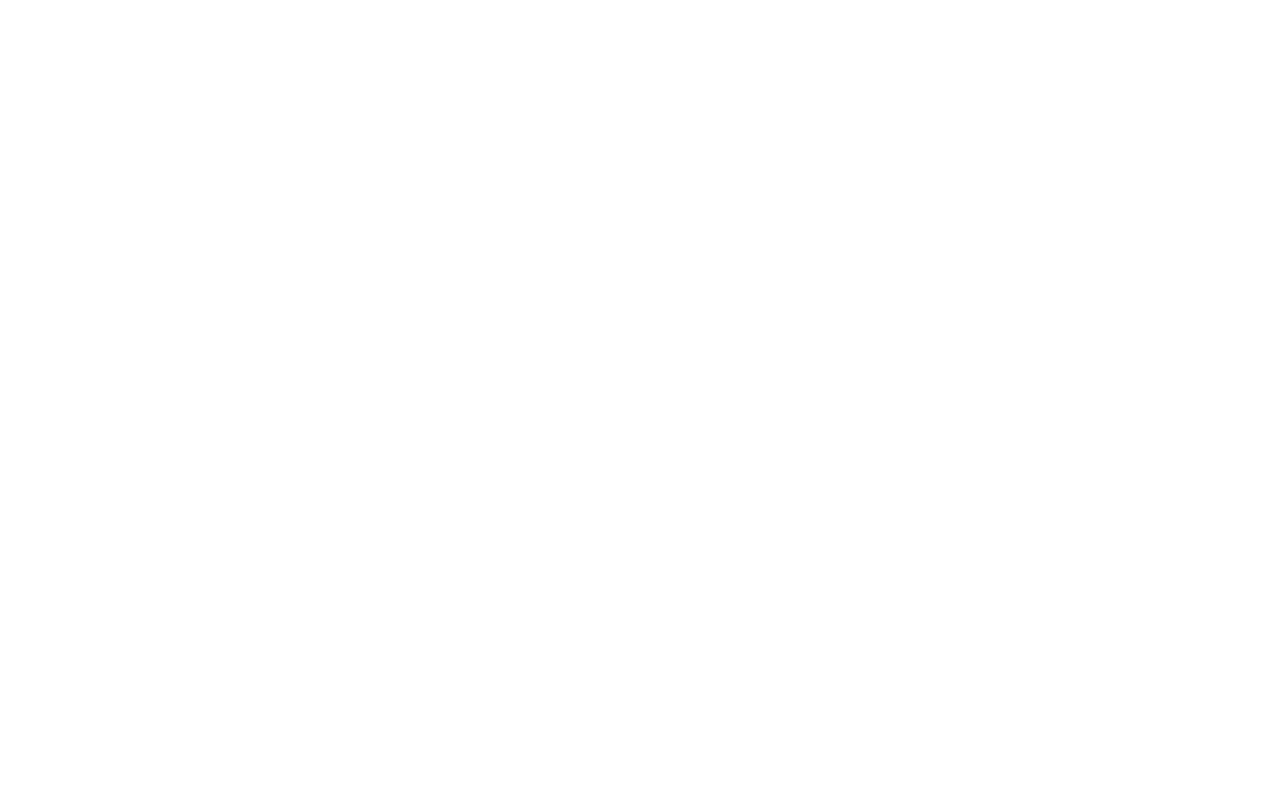
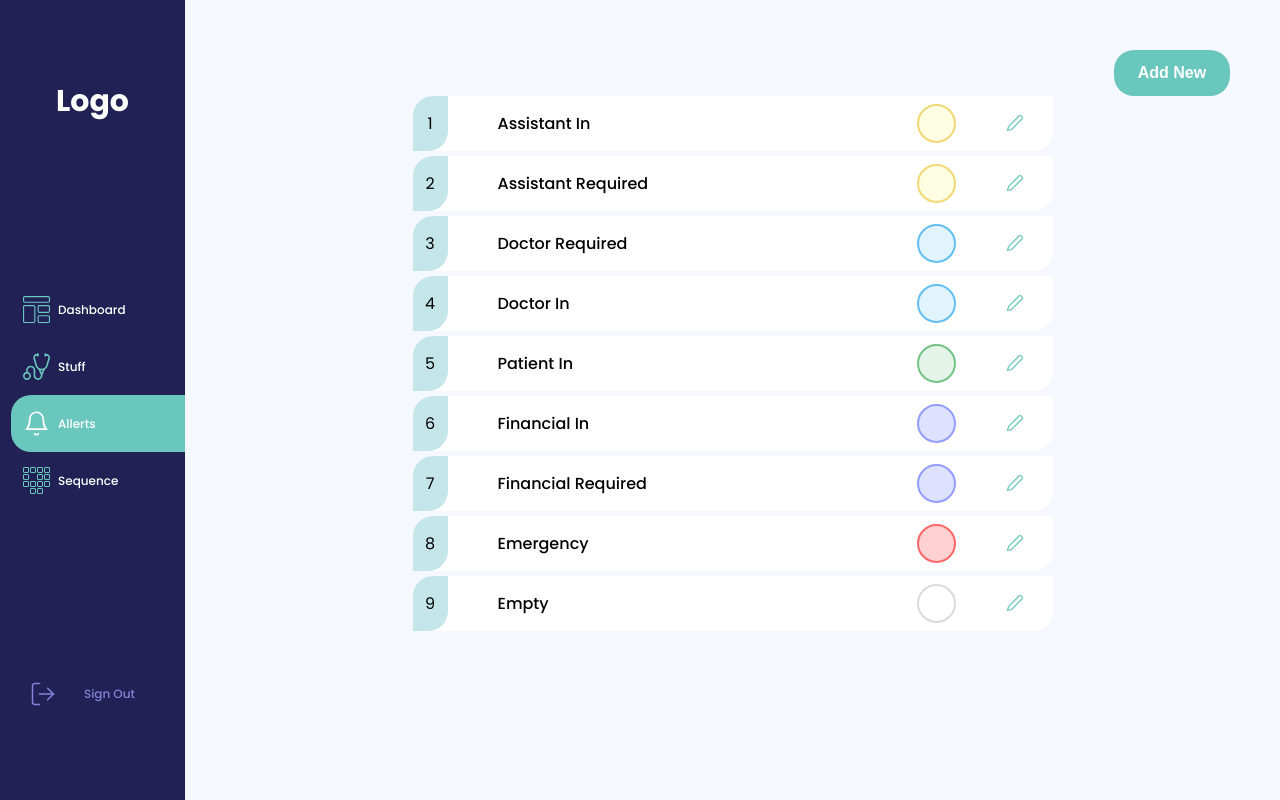
Before and after one commit to ozymok1604/smart-track, a React (Create React App) app: page /smart/allerts in a window 1280 px wide. Before the commit this address had no page. Built offline with nearby package versions, Linux system fonts and the light colour scheme.

Commit message:
bugs fix

```diff
--- a/package.json
+++ b/package.json
@@ -1,4 +1,5 @@
 {
+  "homepage": "http://my-smart-track-app.s3-website.eu-north-1.amazonaws.com/",
   "name": "smart-track",
   "version": "0.1.0",
   "private": true,
--- a/src/App.tsx
+++ b/src/App.tsx
@@ -12,10 +12,14 @@
     <Provider store={store}>
       <BrowserRouter>
         <Routes>
-          <Route key="/" path="/" element={<Dashboard />} />
-          <Route key="/stuff" path="/stuff" element={<Stuff />} />
-          <Route key="/allerts" path="/allerts" element={<Allerts />} />
-          <Route key="/sequence" path="/sequence" element={<Sequence />} />
+          <Route key="/" path="/smart/" element={<Dashboard />} />
+          <Route key="/stuff" path="/smart/stuff" element={<Stuff />} />
+          <Route key="/allerts" path="/smart/allerts" element={<Allerts />} />
+          <Route
+            key="/sequence"
+            path="/smart/sequence"
+            element={<Sequence />}
+          />
         </Routes>
       </BrowserRouter>
     </Provider>
--- a/src/Components/DoctorLine/styles.module.scss
+++ b/src/Components/DoctorLine/styles.module.scss
@@ -5,8 +5,8 @@
   align-items: center;
   gap: 10px;
   background-color: #f6f8ff;
-  width: 85vw;
+  width: 84vw;
   padding: 3vh;
   margin-bottom: 10px;
-  margin-left: 185px;
+  margin-left: 183px;
 }
--- a/src/Components/MenuItem/MenuItem.tsx
+++ b/src/Components/MenuItem/MenuItem.tsx
@@ -7,7 +7,8 @@
     navigate(menuItem?.link);
   };
   const hrefArray = window.location.href.split("/");
-  const activeTab = "/" + hrefArray[hrefArray.length - 1];
+  const activeTab = "/smart/" + hrefArray[hrefArray.length - 1];
+  console.log(activeTab);
   const isActive = activeTab == menuItem.link;
 
   return (
--- a/src/layouts/SideBarMenu/SideBarMenu.tsx
+++ b/src/layouts/SideBarMenu/SideBarMenu.tsx
@@ -8,10 +8,10 @@
 
 const SideBarMenu = () => {
   const menuList = [
-    { title: "Dashboard", img: Dashboard, link: "/" },
-    { title: "Stuff", img: Stuff, link: "/stuff" },
-    { title: "Allerts", img: Allerts, link: "/allerts" },
-    { title: "Sequence", img: Sequence, link: "/sequence" },
+    { title: "Dashboard", img: Dashboard, link: "/smart/" },
+    { title: "Stuff", img: Stuff, link: "/smart/stuff" },
+    { title: "Allerts", img: Allerts, link: "/smart/allerts" },
+    { title: "Sequence", img: Sequence, link: "/smart/sequence" },
   ];
 
   return (
```
